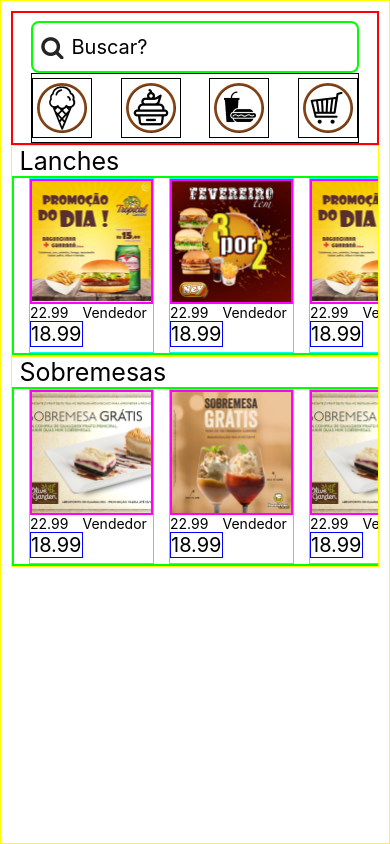
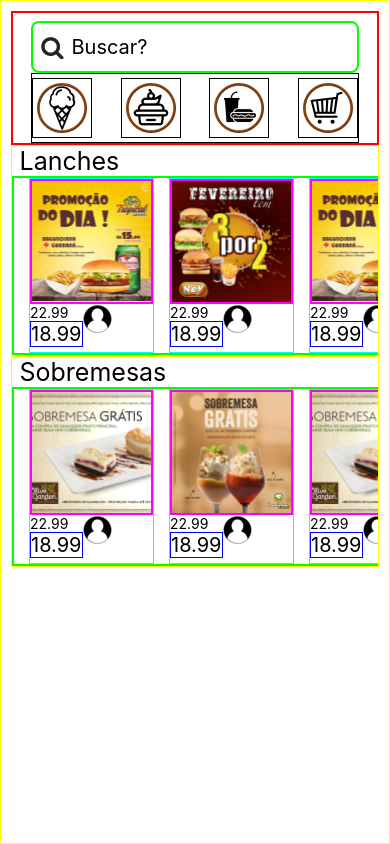
Before and after one commit to Jonah21-prog/App-Promocao-Official, a React Native app in the folder app-promocao-official/: screen /Home in a window 390 px wide. Built offline with nearby package versions, Linux system fonts and the light colour scheme; grey boxes are pictures that could not be loaded.

Commit message:
Store Image add

```diff
--- a/app-promocao-official/Components/Promocao/index.js
+++ b/app-promocao-official/Components/Promocao/index.js
@@ -27,10 +27,9 @@ export default function Promocao(props) {
                 </View>
                 <TouchableOpacity>
                     <Image
-                        source={require('../../assets/userVendedor.png')}
-                        style={{ heigth: 20, width: 20 }}
+                        source={require('../../assets/UserLoja.png')}
+
                     />
-                    <Text>Vendedor</Text>
                 </TouchableOpacity>
             </View>
 
```
Also changed, not shown: app-promocao-official/assets/UserLoja.png (added).
